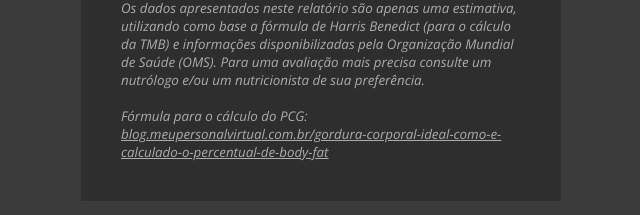
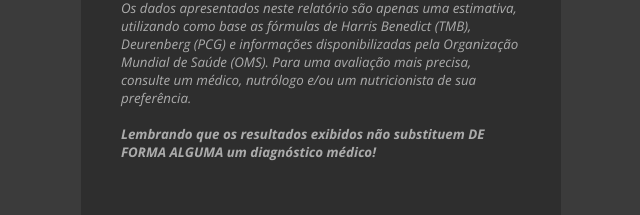
Before and after one commit to MateusDanieel/TMB, a plain HTML site: page index.html in a window 1280 px wide. Shown: the part 816-1031 px from the top of the page, without its empty margins (319-959 px from the left). Drawn offline with nearby package versions, Linux system fonts and the light colour scheme.

Commit message:
fix: fix warning

```diff
--- a/assets/js/script.js
+++ b/assets/js/script.js
@@ -138,9 +138,9 @@
 
         result.innerHTML += `<p><b>QTD. de Água Recomendada</b> ≈ ${getQtdAgua.toFixed(1)}L por dia</p>`;
 
-        result.innerHTML += `<p><b>Frequência Cardíaca Máxima</b> ≈ ${getFreqCardMax.toFixed(1)}bpm</p>`;
+        result.innerHTML += `<p><b>Frequência Cardíaca Máxima</b> ≈ ${getFreqCardMax.toFixed(1)} bpm</p>`;
 
-        result.innerHTML += `<p><b>Freq. Cardíaca Recomendada durante exercícios aeróbicos</b> ≈ ${getCardio.toFixed(1)}bpm</p>`;
+        result.innerHTML += `<p><b>Freq. Cardíaca Recomendada durante exercícios aeróbicos</b> ≈ ${getCardio.toFixed(1)} bpm</p>`;
 
     });
 
--- a/index.html
+++ b/index.html
@@ -95,9 +95,7 @@
             </div>
 
             <small class="sec-main__content__warning">
-                Os dados apresentados neste relatório são apenas uma estimativa, utilizando como base a fórmula de Harris Benedict (para o cálculo da TMB) e informações disponibilizadas pela Organização Mundial de Saúde (OMS). Para uma avaliação mais precisa consulte um nutrólogo e/ou um nutricionista de sua preferência.<br /><br />
-
-                Fórmula para o cálculo do PCG: <a href="https://blog.meupersonalvirtual.com.br/gordura-corporal-ideal-como-e-calculado-o-percentual-de-body-fat/" target="_blank">blog.meupersonalvirtual.com.br/gordura-corporal-ideal-como-e-calculado-o-percentual-de-body-fat</a>
+                Os dados apresentados neste relatório são apenas uma estimativa, utilizando como base as fórmulas de Harris Benedict (TMB), Deurenberg (PCG) e informações disponibilizadas pela Organização Mundial de Saúde (OMS). Para uma avaliação mais precisa, consulte um médico, nutrólogo e/ou um nutricionista de sua preferência. <br /><br /><strong>Lembrando que os resultados exibidos não substituem DE FORMA ALGUMA um diagnóstico médico!</strong><br /><br />
             </small>
 
         </section>
@@ -106,7 +104,7 @@
     <footer class="sec-footer">
 
         <p>
-            &copy; 2024 - Desenvolvido por <a href="https://mateusdanieel.github.io/" target="_blank">Mateus Daniel</a>
+            &copy; 2024-2025 - Desenvolvido por <a href="https://mateusdanieel.github.io/" target="_blank">Mateus Daniel</a>
         </p>
 
     </footer>
```
